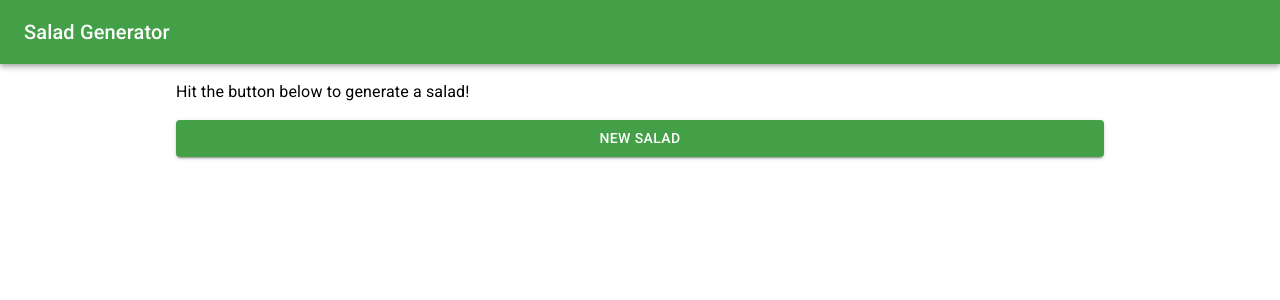
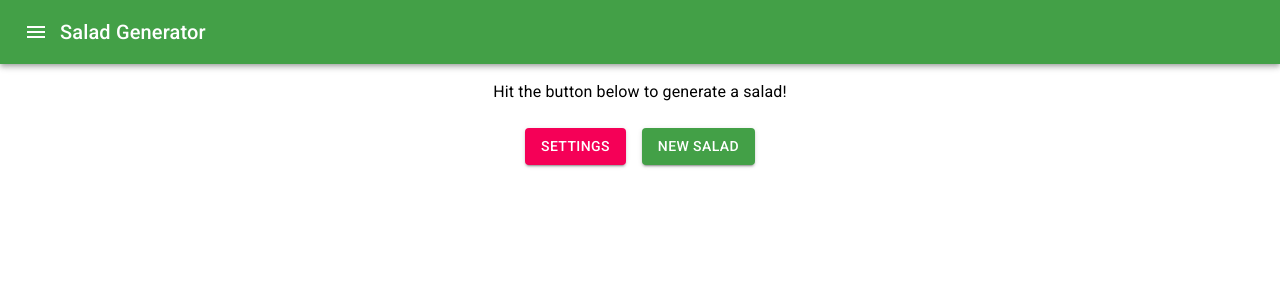
Before and after one commit to MikeLuDev/salad-generator, a React (Create React App) app: page / in a window 1280 px wide. Shown: the top 300 px of the page. Built offline with nearby package versions, Linux system fonts and the light colour scheme; the HTML template or start-up script is replaced by a standard one.

Commit message:
Added basic menu and side toggle drawer

```diff
--- a/package.json
+++ b/package.json
@@ -12,6 +12,7 @@
     "@types/react-dom": "16.8.5",
     "react": "^16.9.0",
     "react-dom": "^16.9.0",
+    "react-router-dom": "^5.0.1",
     "react-scripts": "3.1.1",
     "typescript": "3.5.3"
   },
--- a/public/index.html
+++ b/public/index.html
@@ -25,7 +25,7 @@
       work correctly both with client-side routing and a non-root public URL.
       Learn how to configure a non-root public URL by running `npm run build`.
     -->
-    <title>Random Salad Generator</title>
+    <title>Salad Generator</title>
   </head>
   <body>
     <noscript>You need to enable JavaScript to run this app.</noscript>
--- a/src/App.tsx
+++ b/src/App.tsx
@@ -13,6 +13,7 @@ const theme = createMuiTheme({
       main: green[600],
     },
   },
+  spacing: 8,
 });
 
 const useStyles = makeStyles({
--- a/src/components/Header.tsx
+++ b/src/components/Header.tsx
@@ -1,15 +1,30 @@
 import React from 'react';
-import { AppBar, Typography, Toolbar } from '@material-ui/core';
+import { AppBar, Typography, Toolbar, IconButton, MenuItem, Menu } from '@material-ui/core';
+import MenuIcon from '@material-ui/icons/Menu';
 
+const Header: React.FC = () => {
+  const [anchorEl, setAnchorEl] = React.useState<Element | null>(null);
 
-const Header: React.FC = () => (
+  const handleClick = (event: React.MouseEvent<HTMLElement>) => setAnchorEl(event.currentTarget as Element);
+  const handleClose = () => setAnchorEl(null);
+
+  return (
     <AppBar color="primary" position="static">
       <Toolbar>
+        <IconButton edge="start" color="inherit" aria-label="menu" onClick={handleClick}>
+          <MenuIcon />
+        </IconButton>
+        <Menu id="main-menu" anchorEl={anchorEl} keepMounted open={!!anchorEl} onClose={handleClose}>
+          <MenuItem onClick={handleClose}>Settings</MenuItem>
+          <MenuItem onClick={handleClose}>Other Place</MenuItem>
+          <MenuItem onClick={handleClose}>Somewhere Else</MenuItem>
+        </Menu>
         <Typography variant="h6">
           Salad Generator
         </Typography>
       </Toolbar>
     </AppBar>
-);
+  )
+};
 
 export default Header;
--- /dev/null
+++ b/src/components/ListItemSwitch.tsx
@@ -0,0 +1,16 @@
+import React, { ReactNode } from 'react';
+import { ListItem, ListItemText, ListItemSecondaryAction, Switch } from '@material-ui/core';
+import util from '../js/util';
+
+const ListItemSwitch: React.FC = ({ children }) => {
+  return (
+    <ListItem>
+      <ListItemText>{children && util.capitalizeFirstLetter(children.toString())}</ListItemText>
+      <ListItemSecondaryAction>
+        <Switch />
+      </ListItemSecondaryAction>
+    </ListItem>
+  );
+};
+
+export default ListItemSwitch;
--- /dev/null
+++ b/src/components/SettingsDrawer.tsx
@@ -0,0 +1,84 @@
+import React, { Fragment } from 'react';
+import { makeStyles, Theme, createStyles } from '@material-ui/core/styles';
+import {
+  ListSubheader,
+  List,
+  Drawer,
+  Button,
+} from '@material-ui/core';
+import ListItemSwitch from './ListItemSwitch';
+import saladIngredients from '../constants/saladIngredients';
+
+const useStyles = makeStyles((theme: Theme) =>
+  createStyles({
+    list: {
+      width: 250,
+    },
+    fullList: {
+      width: 'auto',
+    },
+    button: {
+      margin: theme.spacing(1),
+    },
+    listHeading: {
+      marginLeft: theme.spacing(2),
+      marginTop: theme.spacing(2),
+    }
+  })
+);
+
+const SettingsDrawer = () => {
+  const classes = useStyles();
+  const [state, setState] = React.useState({
+    top: false,
+    left: false,
+    bottom: false,
+    right: false,
+  });
+
+  type DrawerSide = 'top' | 'left' | 'bottom' | 'right';
+  const toggleDrawer = (side: DrawerSide, open: boolean) => (
+    event: React.KeyboardEvent | React.MouseEvent,
+  ) => {
+    if (
+      event.type === 'keydown' &&
+      ((event as React.KeyboardEvent).key === 'Tab' ||
+        (event as React.KeyboardEvent).key === 'Shift')
+    ) return;
+
+    setState({ ...state, [side]: open });
+  };
+
+  /** @todo Extract this and allow it to be populated as a child */
+  const ingredientsToggleList = (side: DrawerSide) => (
+    <div
+      className={classes.list}
+      role="presentation"
+    >
+      <List subheader={<ListSubheader>Salad Settings</ListSubheader>}>
+        {Object.keys(saladIngredients).map(ingredient => (
+          <ListItemSwitch>{ingredient}</ListItemSwitch>
+        ))}
+      </List>
+    </div>
+  );
+
+  return (
+    <Fragment>
+      <Button
+        className={classes.button}
+        color="secondary"
+        variant="contained"
+        onClick={toggleDrawer('left', true)}
+      >
+        { /** @todo Allow for this to be an svg */}
+        Settings
+      </Button>
+      <Drawer open={state.left} onClose={toggleDrawer('left', false)}>
+        {ingredientsToggleList('left')}
+      </Drawer>
+    </Fragment>
+  );
+}
+
+export default SettingsDrawer;
--- a/src/components/Spinner.tsx
+++ b/src/components/Spinner.tsx
@@ -1,16 +1,22 @@
 import React, { useState } from 'react';
 
 import Button from '@material-ui/core/Button';
-import { Box, Typography, Paper, Table, TableHead, TableRow, TableCell, TableBody } from '@material-ui/core';
-import { makeStyles } from '@material-ui/styles';
+import { Box, Typography, Paper, Table, TableHead, TableRow, TableCell, TableBody, Theme } from '@material-ui/core';
+import { makeStyles, createStyles } from '@material-ui/styles';
 
 import spinSalad from '../js/spinSalad';
+import SettingsDrawer from './SettingsDrawer';
 
-const useStyles = makeStyles({
-  table: {
-    marginBottom: '16px',
-  },
-});
+const useStyles = makeStyles((theme: Theme) =>
+  createStyles({
+    table: {
+      marginBottom: '16px',
+    },
+    button: {
+      margin: theme.spacing(1),
+    }
+  })
+);
 
 const Spinner: React.FC = () => {
   const classes = useStyles();
@@ -22,7 +28,7 @@ const Spinner: React.FC = () => {
   };
 
   return (
-    <Box display="flex" flexDirection="column">
+    <Box textAlign="center">
       { !salad && <Typography className={classes.table} variant="body1">Hit the button below to generate a salad!</Typography> }
       { salad &&
         <Paper className={classes.table}>
@@ -97,7 +103,9 @@ const Spinner: React.FC = () => {
             </TableBody>
           </Table>
       </Paper> }
-      <Button onClick={getSalad} color="primary" variant="contained">New Salad</Button>
+
+      <SettingsDrawer />
+      <Button className={classes.button} onClick={getSalad} color="primary" variant="contained">New Salad</Button>
     </Box>
   );
 };
--- a/src/js/util.ts
+++ b/src/js/util.ts
@@ -1,5 +1,7 @@
 export default {
   getRandomInt: (max: number) => {
     return Math.floor(Math.random() * Math.floor(max));
-  }
+  },
+
+  capitalizeFirstLetter: (text: string) => text.charAt(0).toUpperCase() + text.slice(1),
 };
```
Also changed, not shown: src/ts/interfaces.d.ts (line endings or trailing spaces), 1 other file (tests, documents, lock files or other folders). Lines whose indentation alone changed are shown as unchanged.
